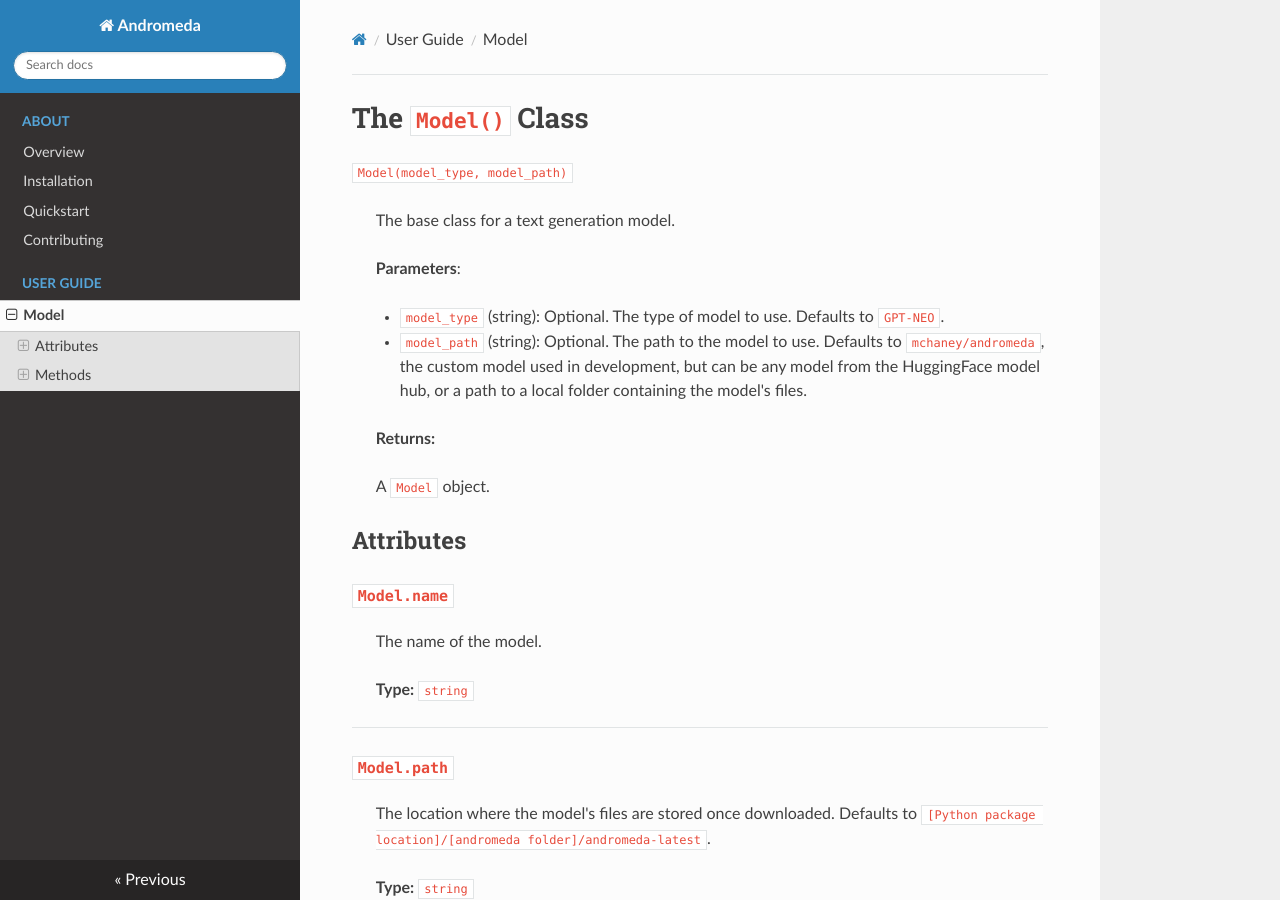
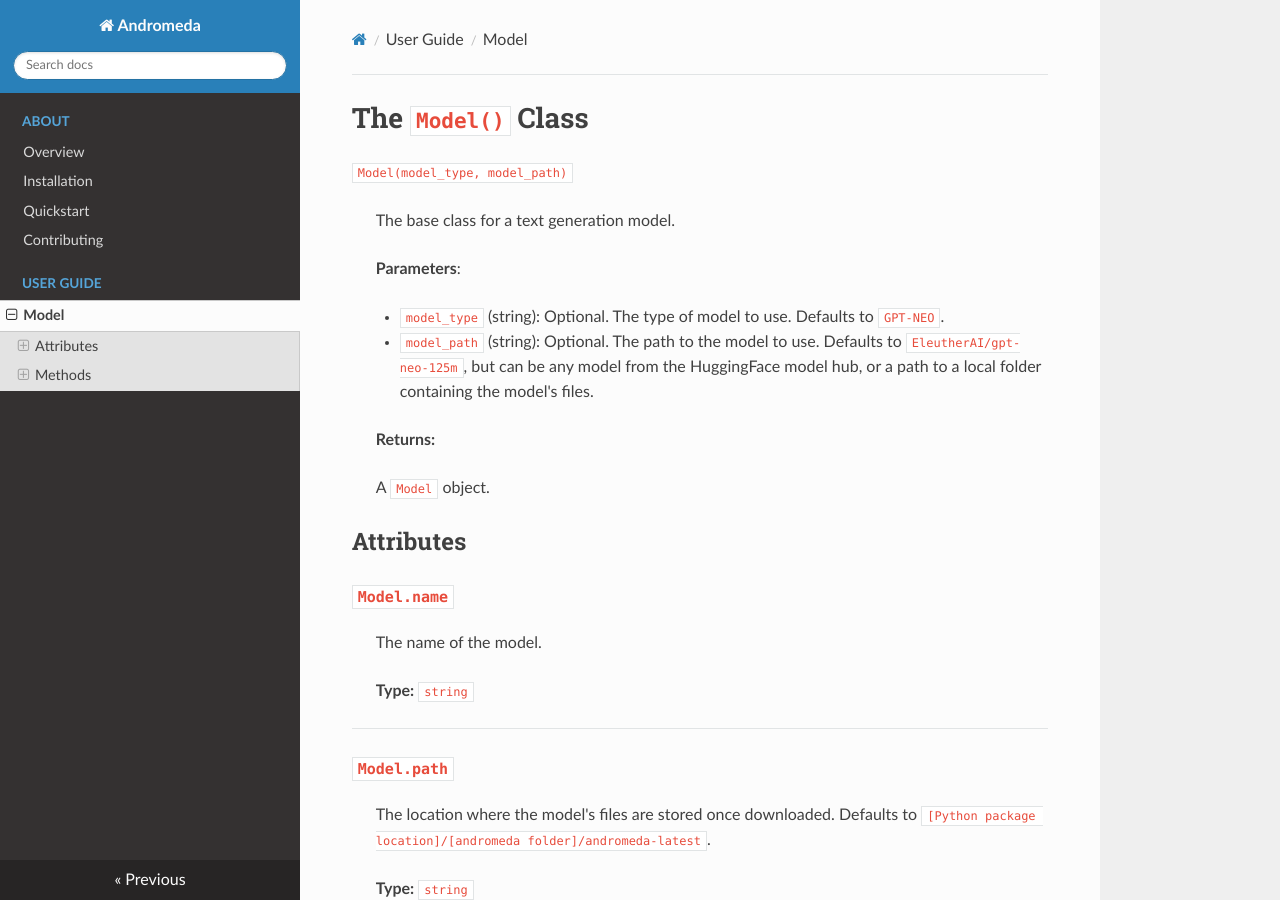
Before and after one commit to mchaney-dev/andromeda, an MkDocs documentation site: the page built from docs/model.md, in a window 1280 px wide and 900 px high. Built offline with MkDocs 1.6.1, drawn with Linux system fonts in a browser that asks for light colours; nearby versions of some CDN libraries.

Commit message:
Update model.md

```diff
--- a/docs/model.md
+++ b/docs/model.md
@@ -8,7 +8,7 @@
 >
 > - `model_type` (string): Optional. The type of model to use. Defaults to `GPT-NEO`.
 >
-> - `model_path` (string): Optional. The path to the model to use. Defaults to `mchaney/andromeda`, the custom model used in development, but can be any model from the HuggingFace model hub, or a path to a local folder containing the model's files.
+> - `model_path` (string): Optional. The path to the model to use. Defaults to `EleutherAI/gpt-neo-125m`, but can be any model from the HuggingFace model hub, or a path to a local folder containing the model's files.
 >
 > **Returns:**
 >
```
